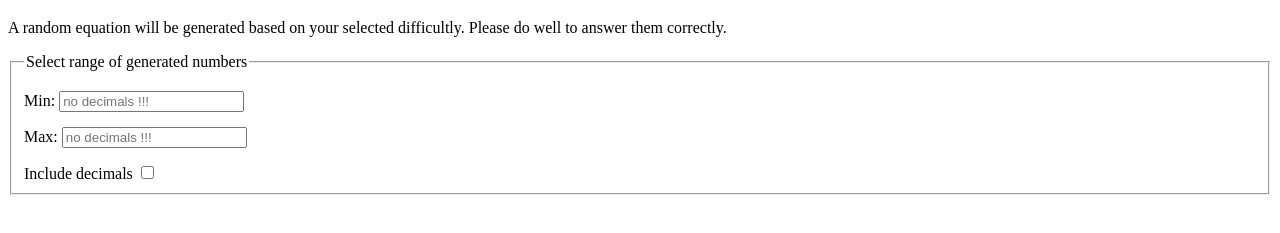
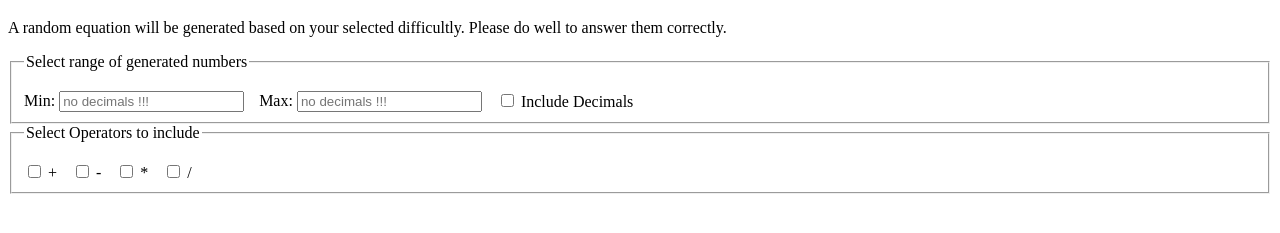
Before and after one commit to dee-rius/Equation-Generator-2, a plain HTML site: page REG.html in a window 1280 px wide. Shown: the part 61-294 px from the top of the page. Drawn offline with Linux system fonts and the light colour scheme.

Commit message:
added base template for operator selection

```diff
--- a/REG-Style.css
+++ b/REG-Style.css
@@ -1,6 +1,6 @@
 fieldset{
   display: flex;
-  flex-direction: column;
+  flex-wrap: wrap;
   gap: 15px;
   padding-top: 20px;
 }
--- a/REG.html
+++ b/REG.html
@@ -16,7 +16,7 @@
     <p>A random equation will be generated based on your selected difficultly. Please do well to answer them correctly.</p>
   </header>
   <main>
-    <fieldset>
+    <fieldset id="range-selection">
       <legend title="e.g., if min is 3 and max is 6, generates numbers between 3 and 6 (e.g, 3 + 5 or 4 + 6)">Select range of generated numbers</legend>
 
       <label>Min: <input type="number" name="range" value="min" id="user-min-value" placeholder="no decimals !!!"/></label>
@@ -25,7 +25,14 @@
       <label>Max: <input type="number" name=" range" value="max" id="user-max-value" placeholder="no decimals !!!"/></label>
 
 
-      <label>Include decimals <input type="checkbox" name="range" value="add-decimals" /></label>
+      <label><input type="checkbox" name="range" value="add-decimals" /> Include Decimals</label>
+    </fieldset>
+    <fieldset>
+      <legend>Select Operators to include</legend>
+      <label><input type="checkbox" name="chosen-operators" value="+" /> +</label>
+      <label><input type="checkbox" name="chosen-operators" value="-" /> -</label>
+      <label><input type="checkbox" name="chosen-operators" value="*" /> *</label>
+      <label><input type="checkbox" name="chosen-operators" value="/" /> /</label>
     </fieldset>
   </main>
   <script src="REG-Script.js"></script>
```
